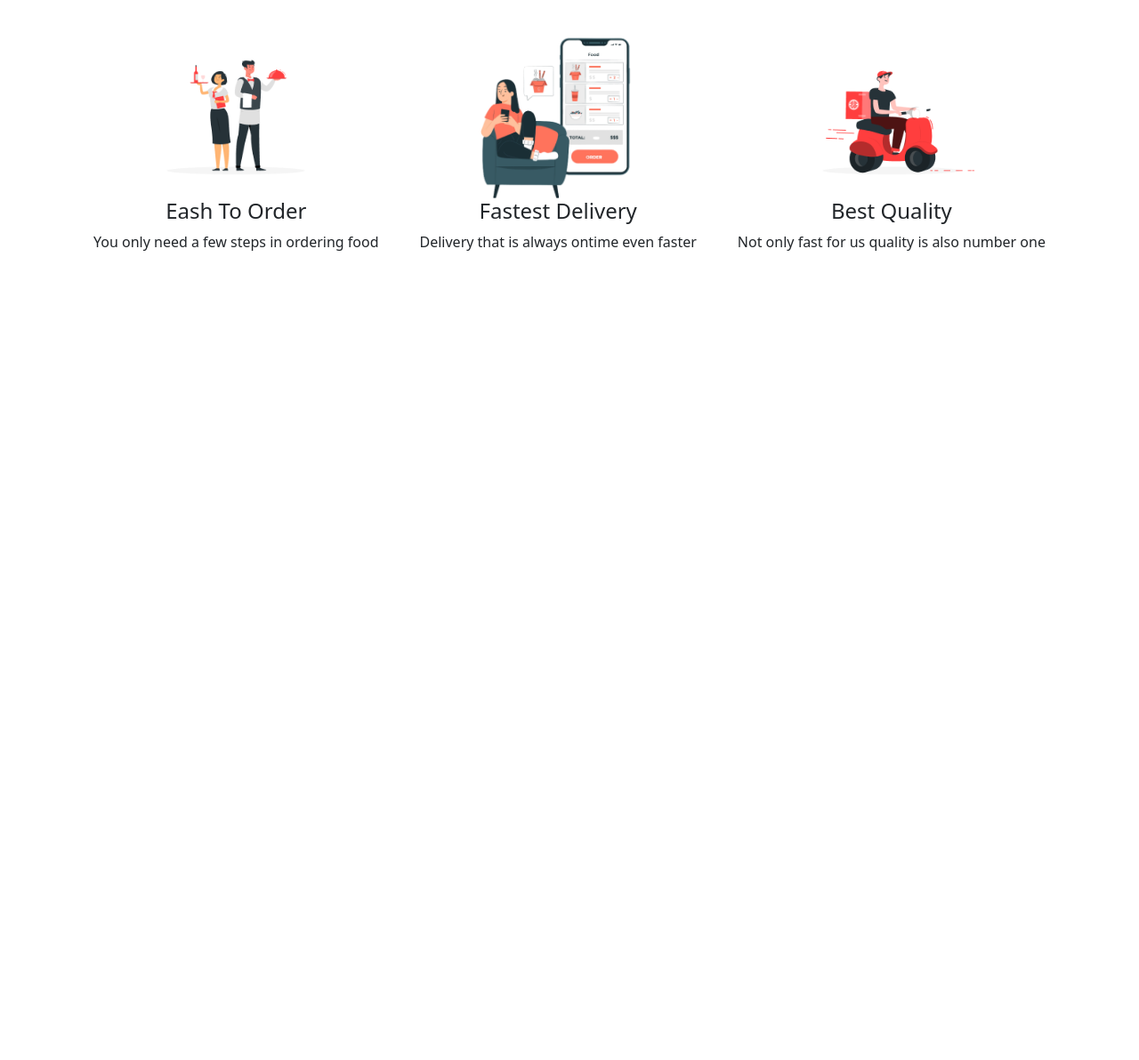
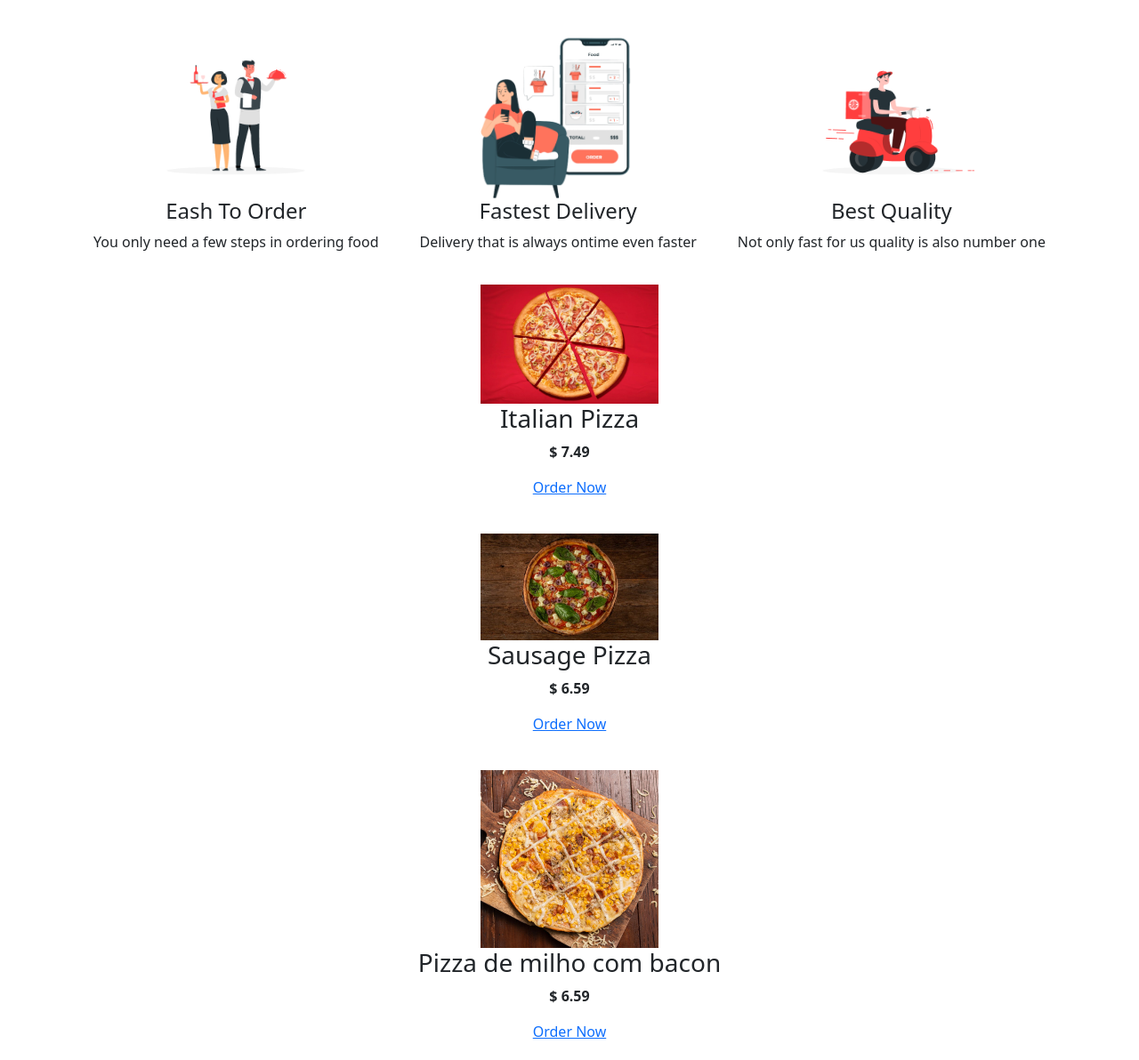
Before and after one commit to jhe07n109/atividade-senai, a plain HTML site: page index.html in a window 1280 px wide. Shown: the part 914-2106 px from the top of the page at 89% size. Before the commit the page ends 1214 px from the top, so only its background shows below. Drawn offline with nearby package versions, Linux system fonts and the light colour scheme.

Commit message:
alteracao12

```diff
--- a/assets/css/style.css
+++ b/assets/css/style.css
@@ -125,3 +125,25 @@
     width: 200px;
 
 }
+
+.caixa-imagem{
+    text-align: center;
+    margin: 20px;
+  }
+
+.caixa-imagem > img{
+    width: 50%;
+    max-width: 400px;
+    height: auto;
+    display: inline-block;
+
+}
+
+.caixa-pizza{
+    display: flex;
+    flex-direction: column;
+    align-items: center;
+    justify-content: center;
+    text-align: center;
+
+}
--- a/index.html
+++ b/index.html
@@ -102,11 +102,41 @@
                     </div>
                 </div>
             </div>
+        </section>
+
+
+        <section class="container">
+            <div class="caixa-pizza">
+                <div class="caixa-imagem">
+                    <img src="./assets/imagem/pizza-hut-calabresa.jpg" alt="">
+                    <h3> Italian Pizza</h3>
+                    <p><strong> $ 7.49</strong></p>
+                    <a href="">Order Now</a>
+                </div>
+                <div class="caixa-imagem">
+                    <img src="./assets/imagem/pizza.jpg" alt="">
+                    <h3> Sausage Pizza</h3>
+                    <p><strong> $ 6.59</strong></p>
+                    <a href="">Order Now</a>
+                </div>
+
+                <div class="caixa-imagem">
+                    <img src="./assets/imagem/img2.jpg" alt="">
+                    <h3> Pizza de milho com bacon</h3>
+                    <p><strong> $ 6.59</strong></p>
+                    <a href="">Order Now</a>
+                </div>
 
 
 
 
+
+            </div>
         </section>
+
+
+
+
 
 
 
```
Also changed, not shown: assets/imagem/img2.jpg (added), assets/imagem/pizza-hut-calabresa.jpg (added), assets/imagem/pizza.jpg (added).
